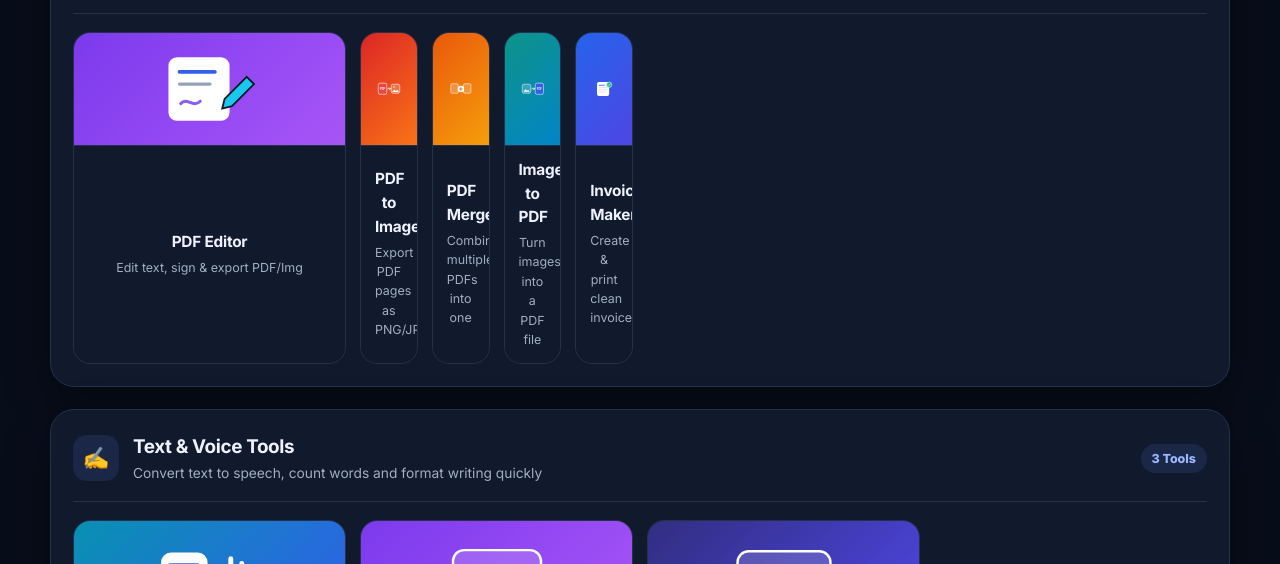
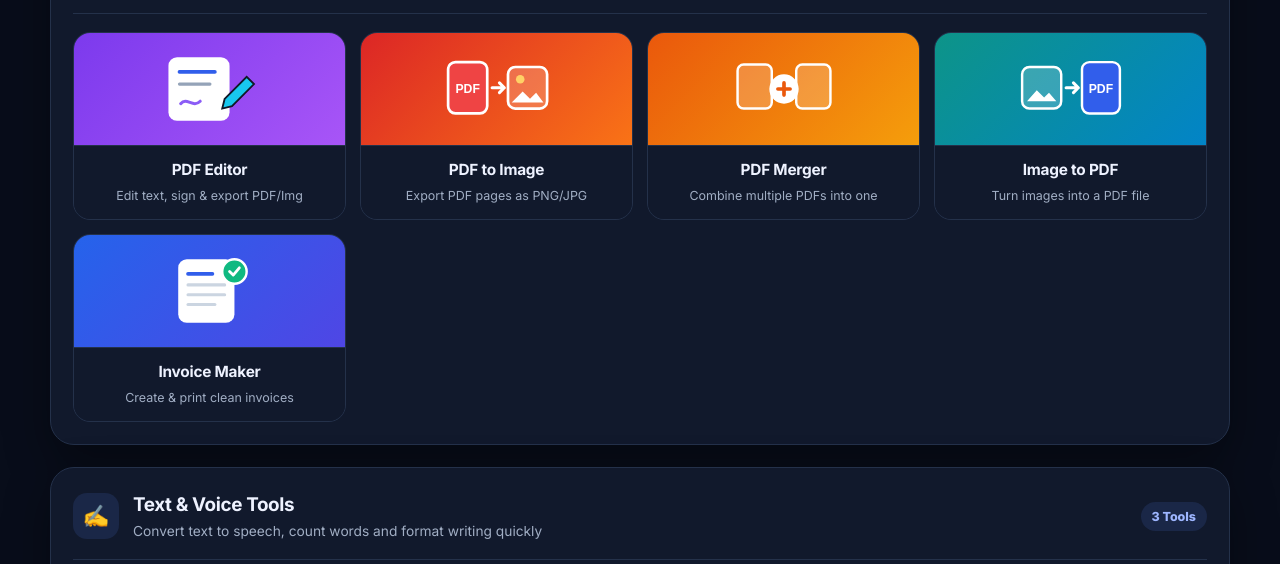
Before and after one commit to easykity/EasyKity, a plain HTML site: page index.html in a window 1280 px wide. Shown: the part 743-1307 px from the top of the page. Drawn offline with Linux system fonts and the light colour scheme.

Commit message:
Update index.html

```diff
--- a/index.html
+++ b/index.html
@@ -199,12 +199,8 @@
                 <h3>PDF Editor</h3>
                 <p>Edit text, sign &amp; export PDF/Img</p>
               </div>
-           </a>
+            </a>
 
-
-
-
-          <div class="tool-grid">
             <a class="tool-card ripple-target" data-tool-card data-keywords="pdf to image png jpg extract pages" href="tools/pdf-tools/pdf-to-image.html">
               <div class="tool-thumb thumb-red">
                 <svg viewBox="0 0 120 72" fill="none" aria-hidden="true">
```
